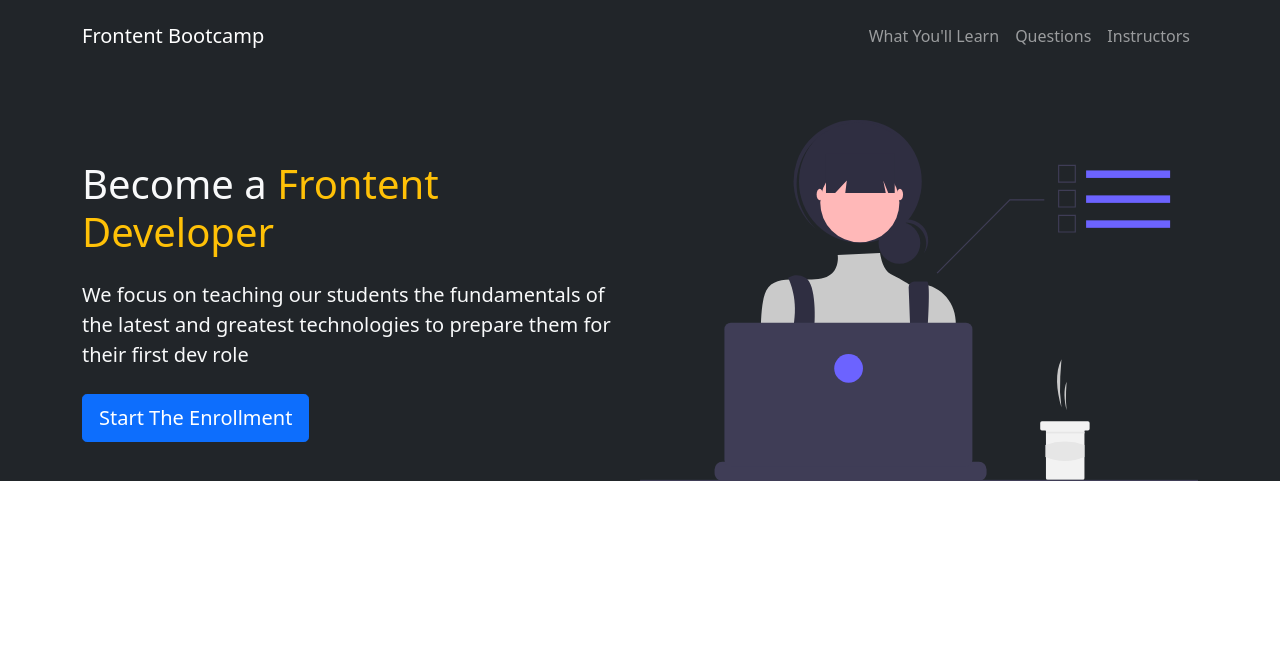
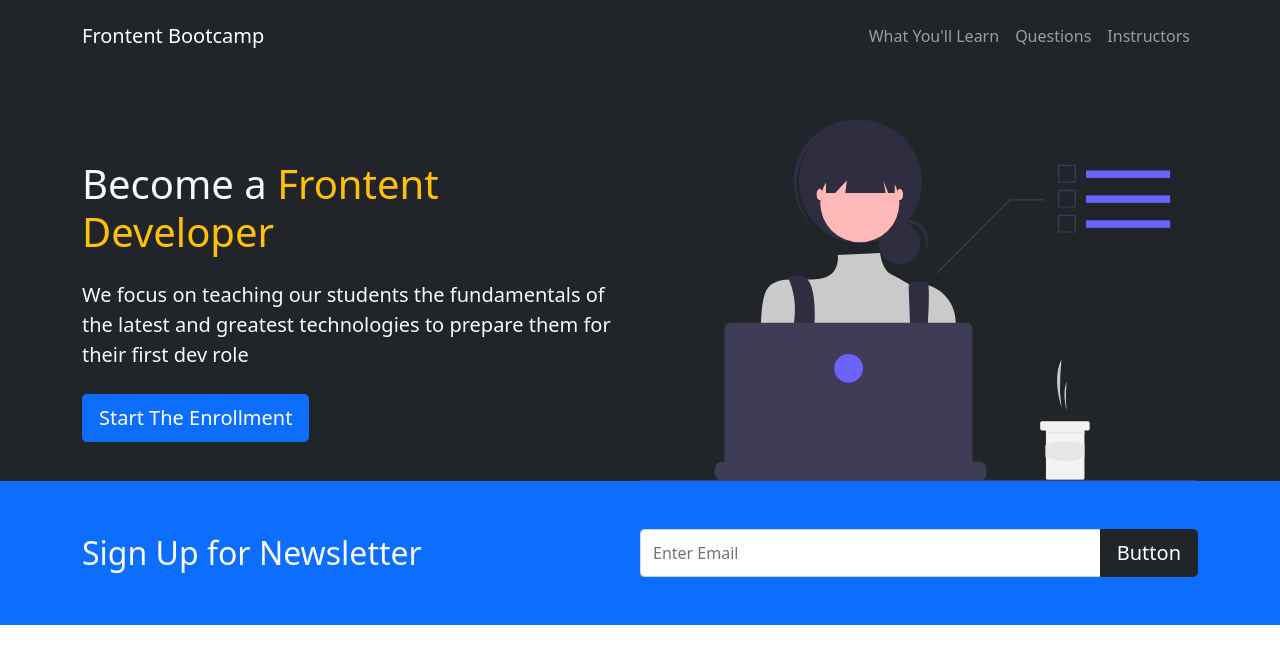
Before and after one commit to Paresh-Wadhwani/Frontend_Bootcamp, a plain HTML site: page index.html in a window 1280 px wide. Drawn offline with nearby package versions, Linux system fonts and the light colour scheme.

Commit message:
:sparkles: Complete Newsletter Section & Add Favicon

```diff
--- a/index.html
+++ b/index.html
@@ -12,8 +12,10 @@
 			integrity="sha384-EVSTQN3/azprG1Anm3QDgpJLIm9Nao0Yz1ztcQTwFspd3yD65VohhpuuCOmLASjC"
 			crossorigin="anonymous"
 		>
+		<link rel="stylesheet" href="./style.css">
+		<link rel="icon" href="./images/code-alt.svg">
 
-		<title>Frontent Bootcamp</title>
+		<title>Frontend Bootcamp</title>
 
 	</head>
 
@@ -85,6 +87,24 @@
 
 			</section>
 
+			<section class="bg-primary text-light p-5">
+
+				<div class="container d-md-flex justify-content-between align-items-center">
+
+					<h2 class="mb-3 mb-md-0">Sign Up for Newsletter</h2>
+
+					<div class="input-group news-input">
+
+						<input type="text" class="form-control" placeholder="Enter Email">
+
+						<button class="btn btn-dark btn-lg " type="button" id="button-addon2">Button</button>
+
+					</div>
+
+				</div>
+
+			</section>
+
 		</header>
 
 		<script src="https://cdn.jsdelivr.net/npm/bootstrap@5.0.2/dist/js/bootstrap.bundle.min.js"
@@ -94,4 +114,5 @@
 		</script>
 
 	</body>
+
 </html>
--- /dev/null
+++ b/style.css
@@ -0,0 +1,7 @@
+@media (min-width: 786px)
+{
+	.news-input
+	{
+		width: 50%;
+	}
+}
```
Also changed, not shown: images/code-alt.svg (added).
